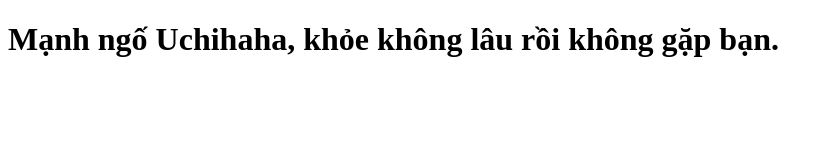
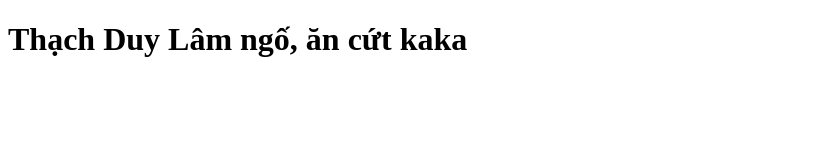
Before and after one commit to MinhSon1411/just_fun, a plain HTML site: page index.html in a window 1280 px wide. Shown: the whole page, without its empty margins (0-833 px from the left). Drawn offline with Linux system fonts and the light colour scheme.

Commit message:
Update index.html

```diff
--- a/index.html
+++ b/index.html
@@ -7,6 +7,6 @@
     <title>Just for fun</title>
 </head>
 <body>
-    <h1>Mạnh ngố Uchihaha, khỏe không lâu rồi không gặp bạn.</h1>
+    <h1>Thạch Duy Lâm ngố, ăn cứt kaka</h1>
 </body>
 </html>
```
